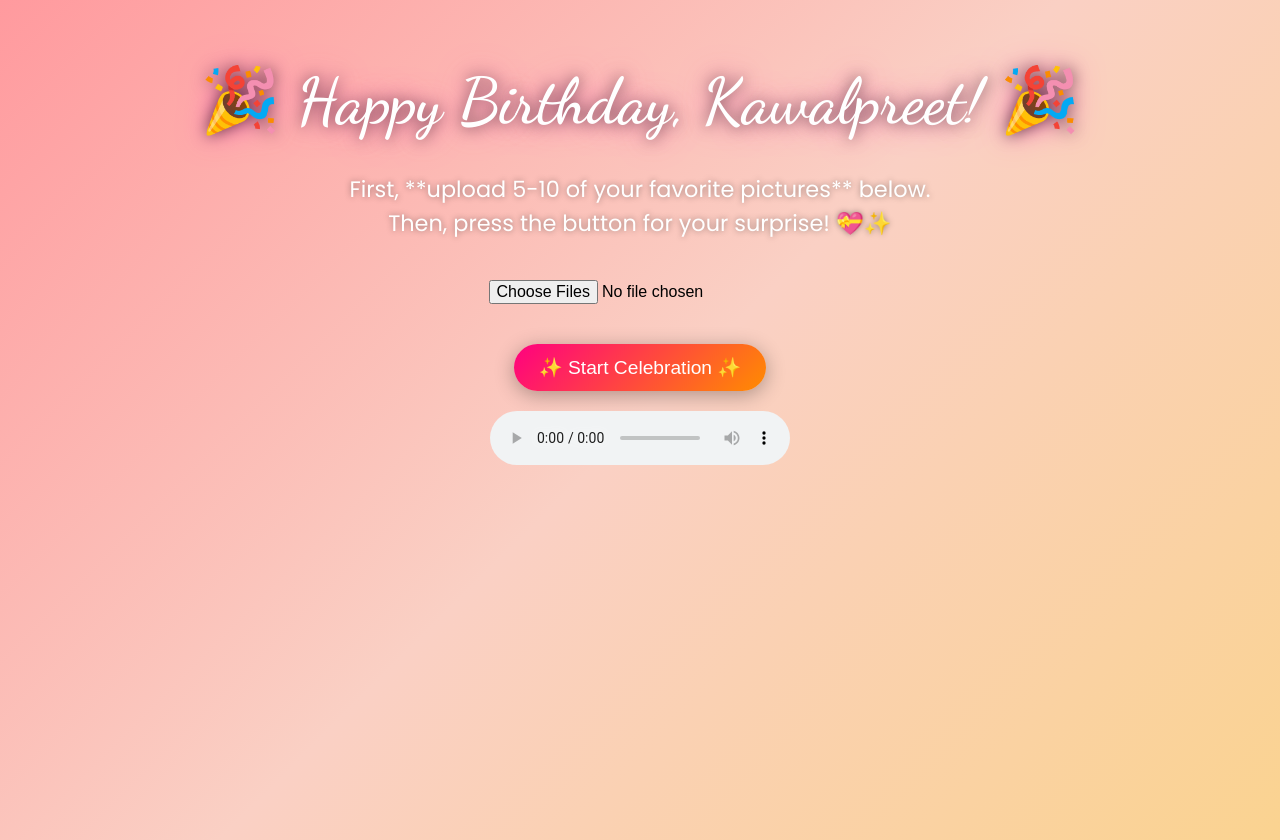
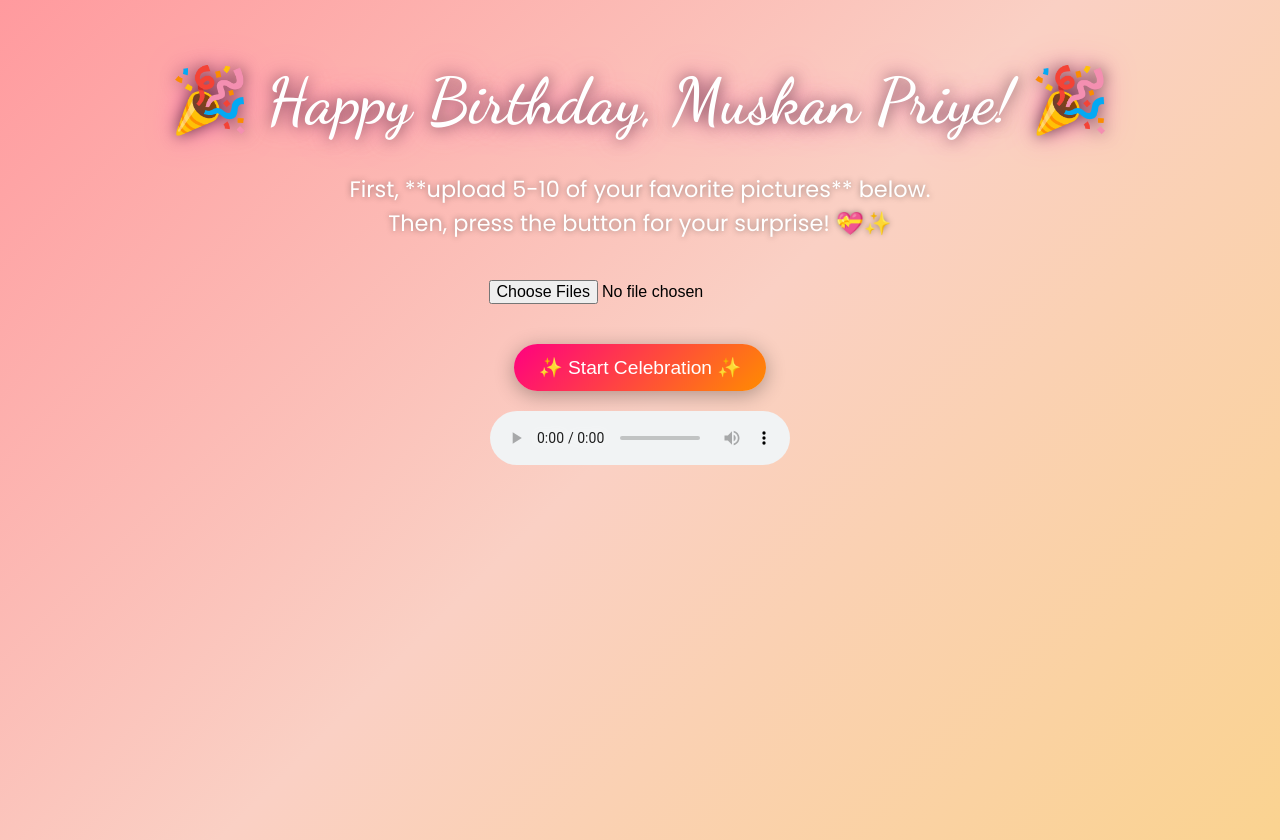
Before and after one commit to gabruuawal/kawalpreetbirthday, a plain HTML site: page index.html in a window 1280 px wide. Drawn offline with Linux system fonts and the light colour scheme.

Commit message:
Update index.html

```diff
--- a/index.html
+++ b/index.html
@@ -163,7 +163,7 @@
   </style>
 </head>
 <body>
-  <h1>🎉 Happy Birthday, Kawalpreet! 🎉</h1>
+  <h1>🎉 Happy Birthday, Muskan Priye! 🎉</h1>
 
   <p>First, **upload 5-10 of your favorite pictures** below. <br>Then, press the button for your surprise! 💝✨</p>
 
```
